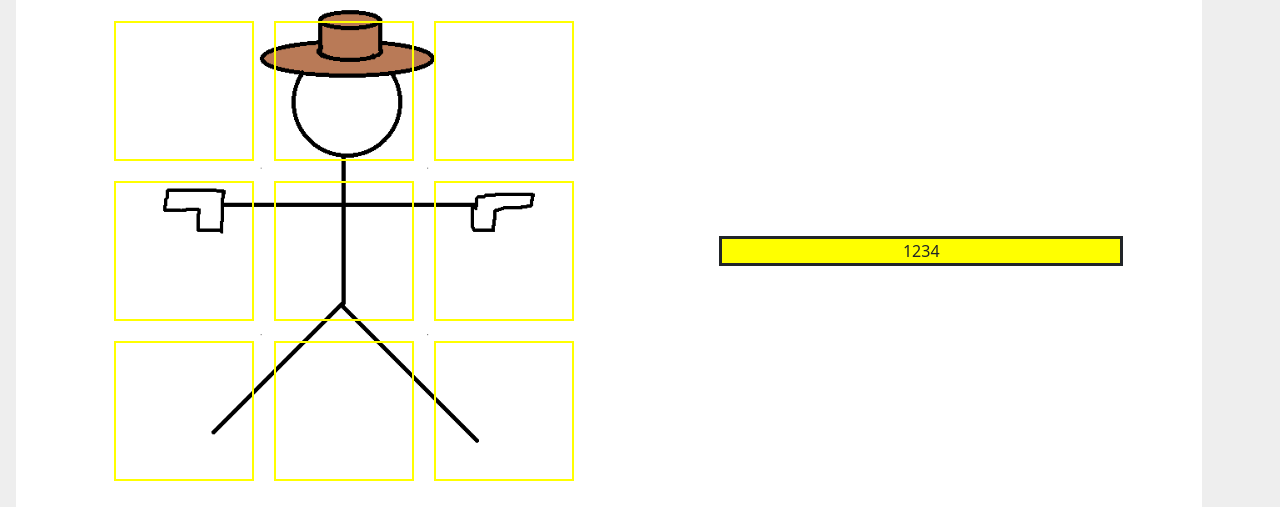
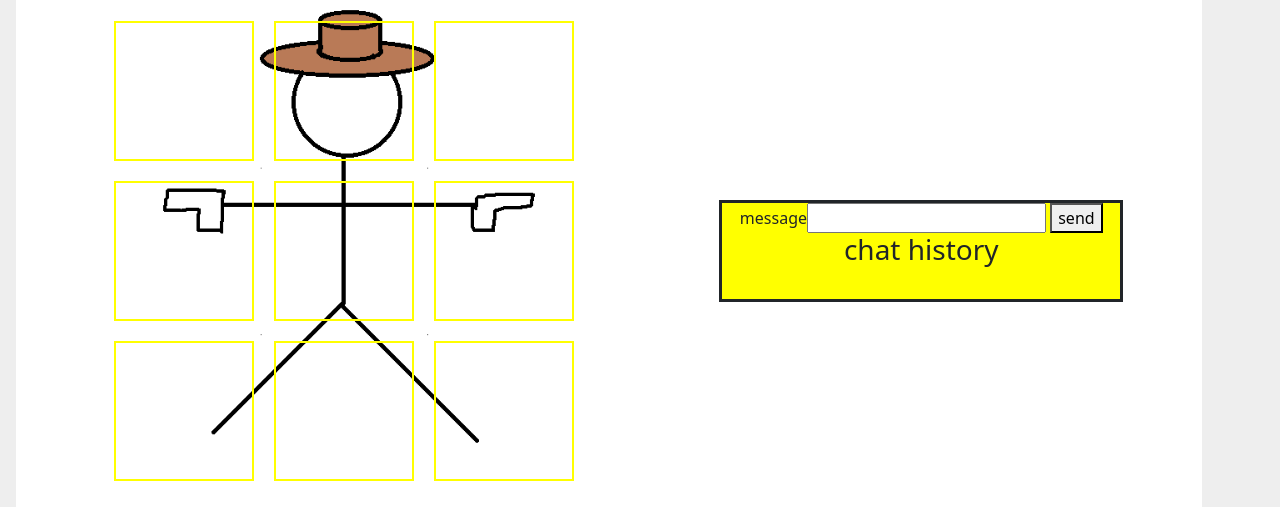
Before and after one commit to tpatikorn/PlantQuizGame, a Flask app: template templates/chat.html in a window 1280 px wide. Shown: the part 218-725 px from the top of the page. Run offline with Flask 3, Linux system fonts and the light colour scheme; the template is opened without the code that fills it, so the values that code supplies are empty; some libraries are stand-ins or nearby versions.

Commit message:
BASIC CHATTTTT

```diff
--- a/app.py
+++ b/app.py
@@ -1,36 +1,21 @@
+from flask import Flask, render_template, jsonify, send_from_directory
+from flask_cors import CORS
 from flask_socketio import SocketIO
-from flask import Flask, jsonify, render_template, send_from_directory
-from flask_cors import CORS
-import auth
-import game
+
 from managers.image_manager import fetch_image_tags, fetch_image_from_id
-import eventlet
-from eventlet import wsgi
+
+socketio = SocketIO()
 
 
-def create_app():
+def create_app(debug=False):
     # instantiate the app
     app = Flask(__name__)
     app.config.from_object(__name__)
-
+    app.debug = debug
     app.config.from_mapping(
         SECRET_KEY='dev',
     )
-    socketio = SocketIO(app)
-
-    @app.before_request
-    def init(*args):
-        auth.load_logged_in_user()
-        pass
-
-    @app.teardown_appcontext
-    def teardown(*args):
-        pass
-
-    # enable CORS
-    CORS(app, resources={r'/*': {'origins': '*'}})
-    app.register_blueprint(auth.bp)
-    app.register_blueprint(game.bp)
+    CORS(app, resources={r'/*': {'origins': '*'}})  # enable CORS
 
     @app.route('/index')
     @app.route('/')
@@ -47,7 +32,5 @@ def create_app():
         img = fetch_image_from_id(image_id)
         return send_from_directory(img.dir, img.filename)
 
+    socketio.init_app(app)
     return app
-
-
-wsgi.server(eventlet.listen(("127.0.0.1", 8080)), create_app())
--- a/game.py
+++ b/game.py
@@ -1,3 +1,4 @@
+from app import socketio
 from flask import Blueprint, request, render_template
 import random
 from controllers.quiz_controller import image_treasure_hunt, image_quick_draw
@@ -52,8 +53,6 @@ def chat():
 
     img, correct_type_id = image_quick_draw(n_rounds, n_choices, target_type.id)
     all_img_src = [f"/images/{i.id}" for i_row in img for i in i_row]
-    correct_choices = [[i.tag_id for i in i_row] for i_row in img]
-    print(*correct_choices, sep='\n')
     correct_choices = [[1 if correct_type_id in i.tag_id else 0 for i in i_row] for i_row in img]
     print(correct_choices)
     return render_template("chat.html", img=img, correct_choices=correct_choices, all_img_src=all_img_src,
--- a/requirements.txt
+++ b/requirements.txt
@@ -1,6 +1,7 @@
 flask==2.3.2
 flask-cors
 psycopg2==2.9.7
-eventlet
-python-dotenv
+eventlet==0.33.3
+python-dotenv==1.0.0
 flask_socketio
+Werkzeug==2.3.6
--- a/templates/chat.html
+++ b/templates/chat.html
@@ -150,7 +150,30 @@
                     {% endfor %}
                 </div>
             </div>
-            <div id="chat" style="background-color: yellow; height: 100%;min-width: 35%; border:solid; margin: auto">1234</div>
+            <div id="chat" style="background-color: yellow; height: 100%;min-width: 35%; border:solid; margin: auto">
+                <script src="https://cdnjs.cloudflare.com/ajax/libs/socket.io/4.0.1/socket.io.js"
+                        integrity="sha512-q/dWJ3kcmjBLU4Qc47E4A9kTB4m3wuTY7vkFJDTZKjTs8jhyGQnaUrxa0Ytd0ssMZhbNua9hE+E7Qv1j+DyZwA=="
+                        crossorigin="anonymous"></script>
+                <script type="text/javascript" charset="utf-8">
+                    $(function () {
+                        var socket = io();
+                        socket.on('connect', function () {
+                            socket.emit('chat', 'I\'m connected!');
+                        });
+                        socket.on('chat_response', function (data) {
+                            console.log(data);
+                            $("#chat_log").html($("#chat_log").html() + "<br>" + data);
+                        });
+                        $("#chat_send").on("click", function () {
+                            console.log("sending: " + $("#chat_input").val())
+                            socket.emit('chat', $("#chat_input").val());
+                        })
+                    });
+                </script>
+                <label for="chat">message</label><input id="chat_input" type="text">
+                <button id="chat_send">send</button> <br>
+                <span id="chat_log"><h3>chat history</h3><br></span>
+            </div>
         </div>
     </div>
 
```
Also changed, not shown: start.py (added, +30 -0 lines).
